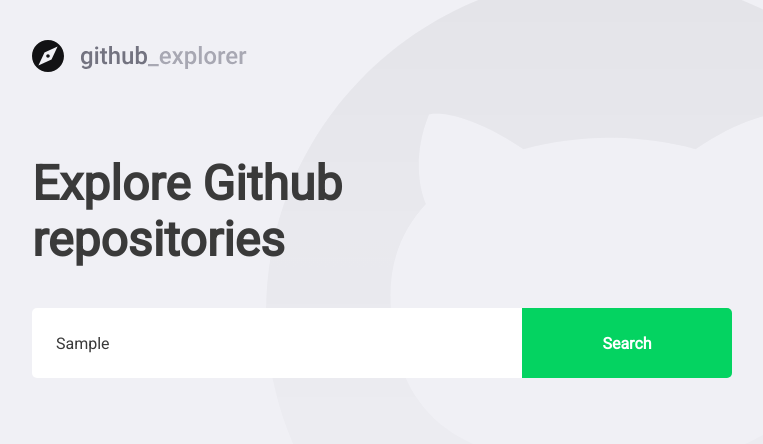
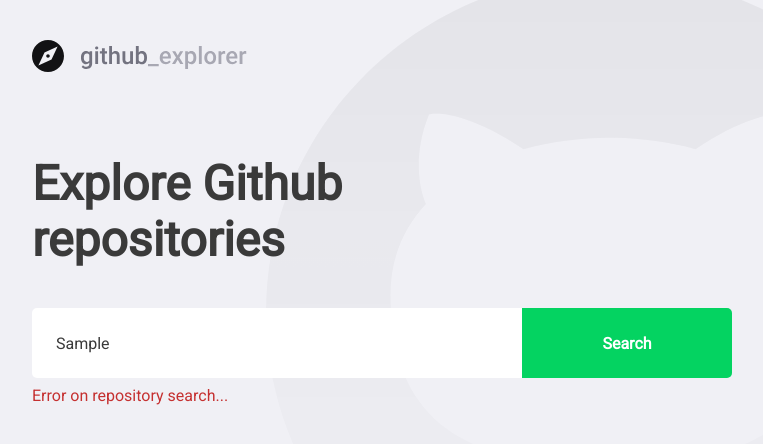
Before and after one commit to rogerpoliver/github-explorer, a React (Create React App) app: page / in a window 1280 px wide. Both pictures are taken after typing "Sample" into the empty fields and a click on the button "Search". Shown: the top 444 px of the page, without its empty margins (148-911 px from the left). Built offline with nearby package versions, Linux system fonts and the light colour scheme; no server answers.

Commit message:
Implementando um componente de erro para o input

```diff
--- a/src/pages/Dashboard/index.tsx
+++ b/src/pages/Dashboard/index.tsx
@@ -2,7 +2,7 @@
 import api from '../../services/api';
 import logo from '../../assets/logo.svg';
 import { FiChevronRight } from 'react-icons/fi';
-import { Title, Form, Repositories } from './styles';
+import { Title, Form, Repositories, Error } from './styles';
 
 interface Repository {
 	//Tipar somente as informações que você vai utlizar.
@@ -16,17 +16,31 @@
 
 const Dashboard: React.FC = () => {
 	const [newRepo, setNewRepo] = useState('');
+	const [inputError, setInputError] = useState('');
 	const [repositories, setRepositories] = useState<Repository[]>([]);
 
 	async function handleAddRepository(
 		event: FormEvent<HTMLFormElement>,
 	): Promise<void> {
 		event.preventDefault();
-		const response = await api.get<Repository>(`repos/${newRepo}`);
-		const repository = response.data;
-		setRepositories([...repositories, repository]);
-		// Limpa o input
-		setNewRepo('');
+
+		// Verifica se o input está vazio
+		if (!newRepo) {
+			setInputError('Choose a valid author/repository');
+			return;
+		}
+
+		try {
+			const response = await api.get<Repository>(`repos/${newRepo}`);
+			const repository = response.data;
+			setRepositories([...repositories, repository]);
+			// Limpa o input
+			setNewRepo('');
+			// Limpa a mensagem de erro
+			setInputError('');
+		} catch (error) {
+			setInputError('Error on repository search...');
+		}
 	}
 
 	return (
@@ -41,6 +55,10 @@
 				/>
 				<button type="submit">Search</button>
 			</Form>
+
+			{/* Só exibe o componente se inputError for true */}
+			{inputError && <Error>{inputError}</Error>}
+
 			<Repositories>
 				{repositories.map(repository => (
 					<a key={repository.full_name} href="teste">
--- a/src/pages/Dashboard/styles.ts
+++ b/src/pages/Dashboard/styles.ts
@@ -43,6 +43,12 @@
 			background: ${shade(0.2, '#04d361')};
 		}
 	}
+`;
+
+export const Error = styled.span`
+	display: block;
+	color: #c53030;
+	margin-top: 8px;
 `;
 
 export const Repositories = styled.div`
```
